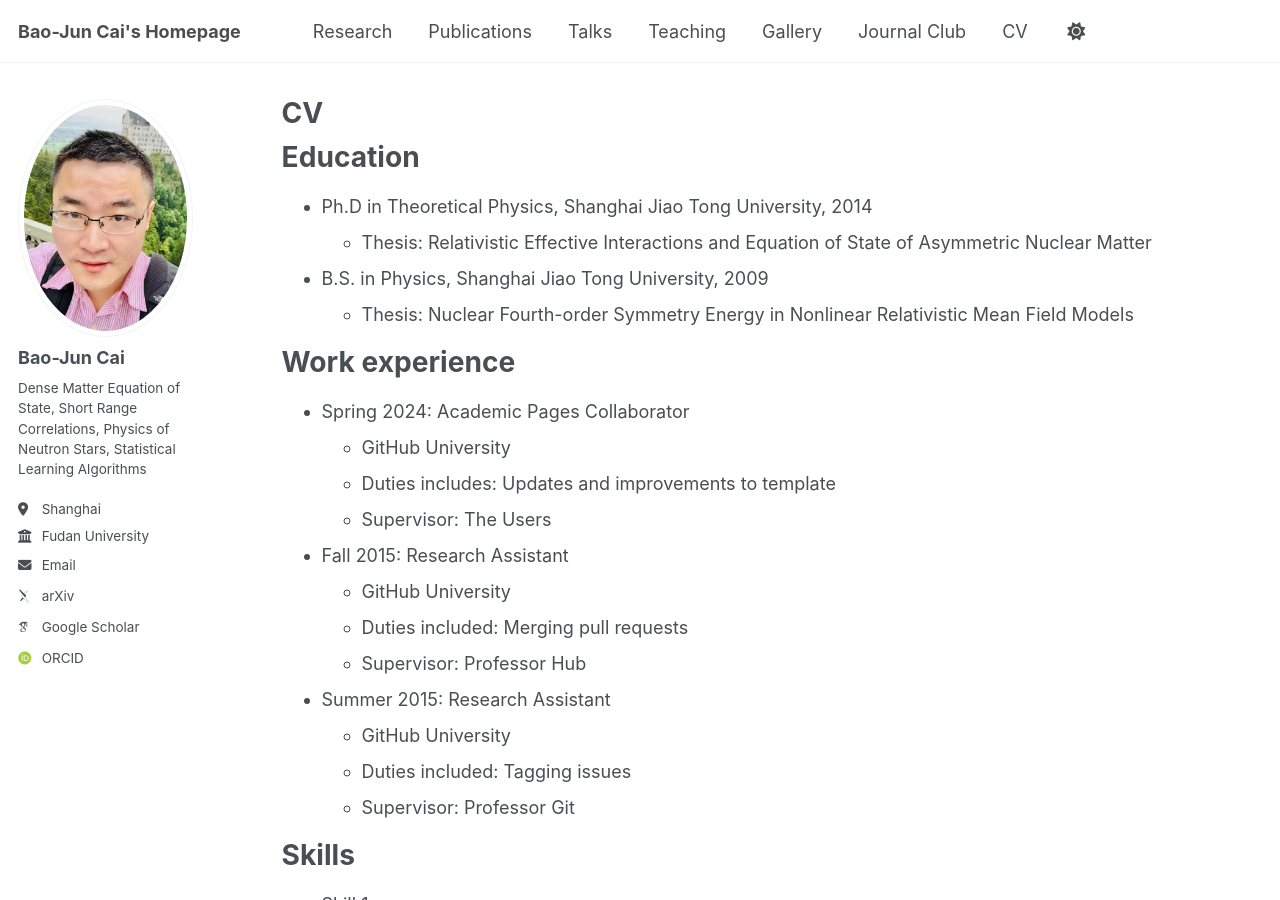
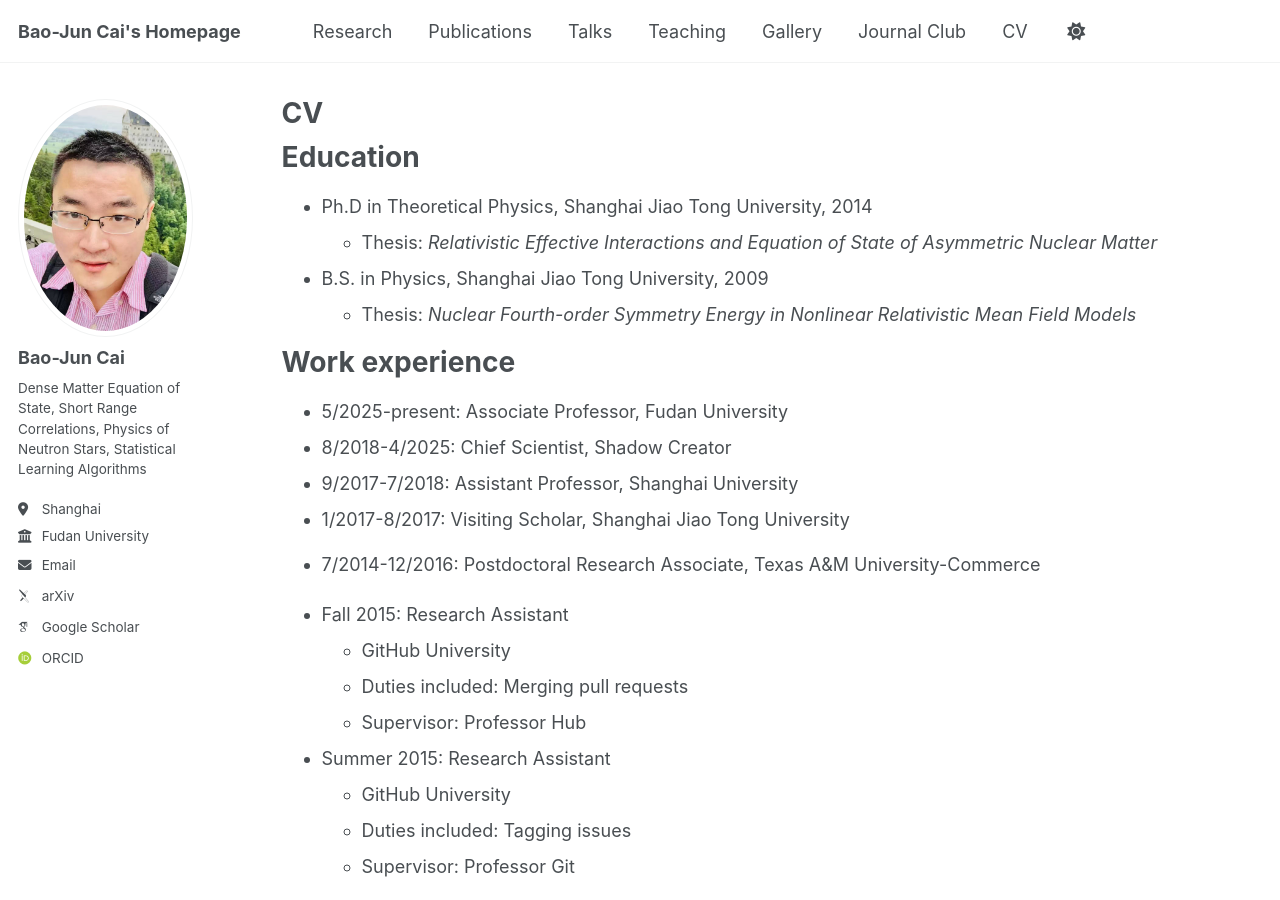
Before and after one commit to bjcai-phys/bjcai-phys.github.io, a Jekyll site: the page built from _pages/cv.md, in a window 1280 px wide and 900 px high. Built offline with Jekyll 4.4.1, drawn with Linux system fonts in a browser that asks for light colours; some web fonts are replaced.

Commit message:
Update cv.md

```diff
--- a/_pages/cv.md
+++ b/_pages/cv.md
@@ -12,16 +12,17 @@ redirect_from:
 Education
 ======
 * Ph.D in Theoretical Physics, Shanghai Jiao Tong University, 2014
-  * Thesis: Relativistic Effective Interactions and Equation of State of Asymmetric Nuclear Matter
+  * Thesis: *Relativistic Effective Interactions and Equation of State of Asymmetric Nuclear Matter*
 * B.S. in Physics, Shanghai Jiao Tong University, 2009
-  * Thesis: Nuclear Fourth-order Symmetry Energy in Nonlinear Relativistic Mean Field Models
+  * Thesis: *Nuclear Fourth-order Symmetry Energy in Nonlinear Relativistic Mean Field Models*
 
 Work experience
 ======
-* Spring 2024: Academic Pages Collaborator
-  * GitHub University
-  * Duties includes: Updates and improvements to template
-  * Supervisor: The Users
+* 5/2025-present: Associate Professor, Fudan University
+* 8/2018-4/2025: Chief Scientist, Shadow Creator
+* 9/2017-7/2018: Assistant Professor, Shanghai University
+* 1/2017-8/2017: Visiting Scholar, Shanghai Jiao Tong University
+* 7/2014-12/2016: Postdoctoral Research Associate, Texas A&M University-Commerce
 
 * Fall 2015: Research Assistant
   * GitHub University
```
